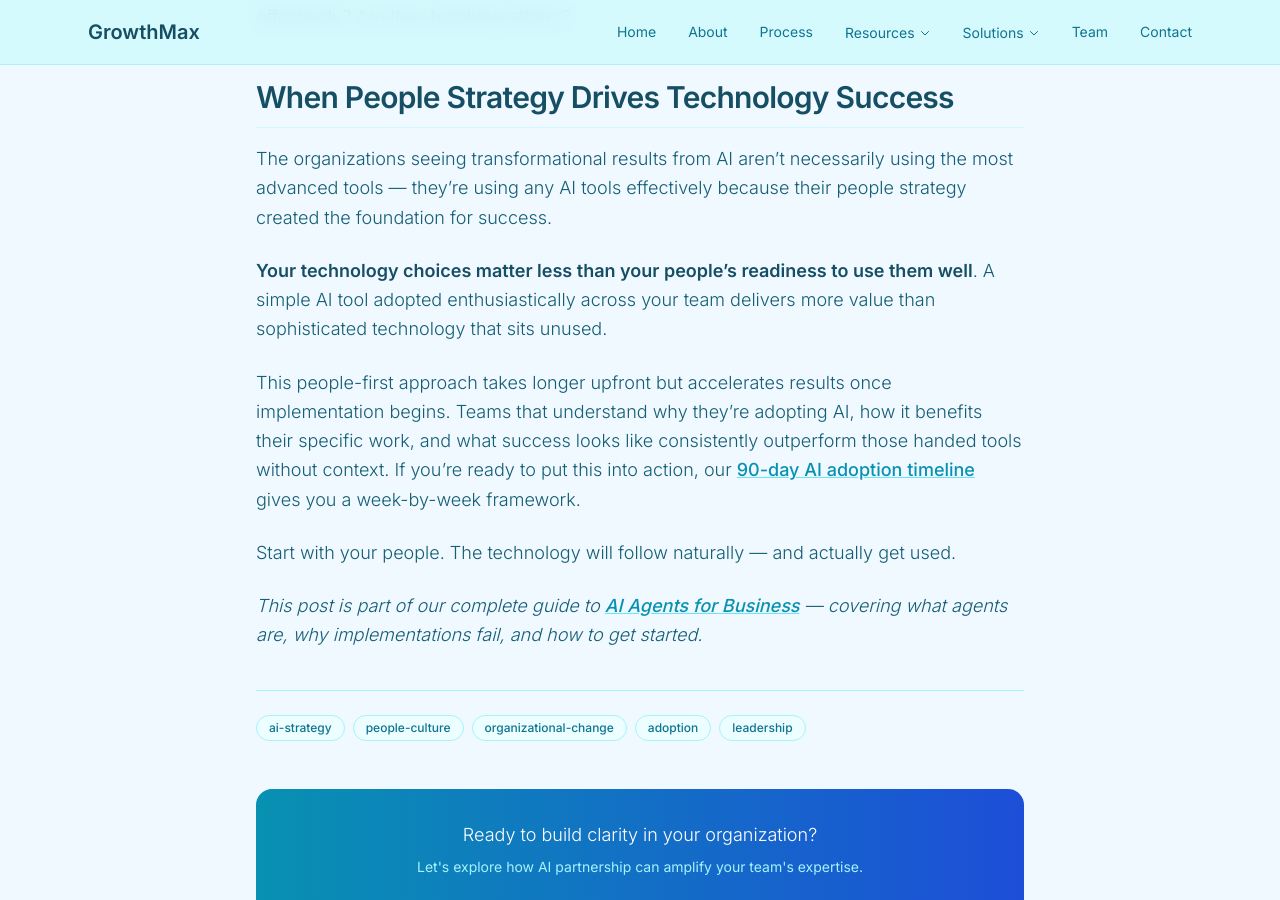
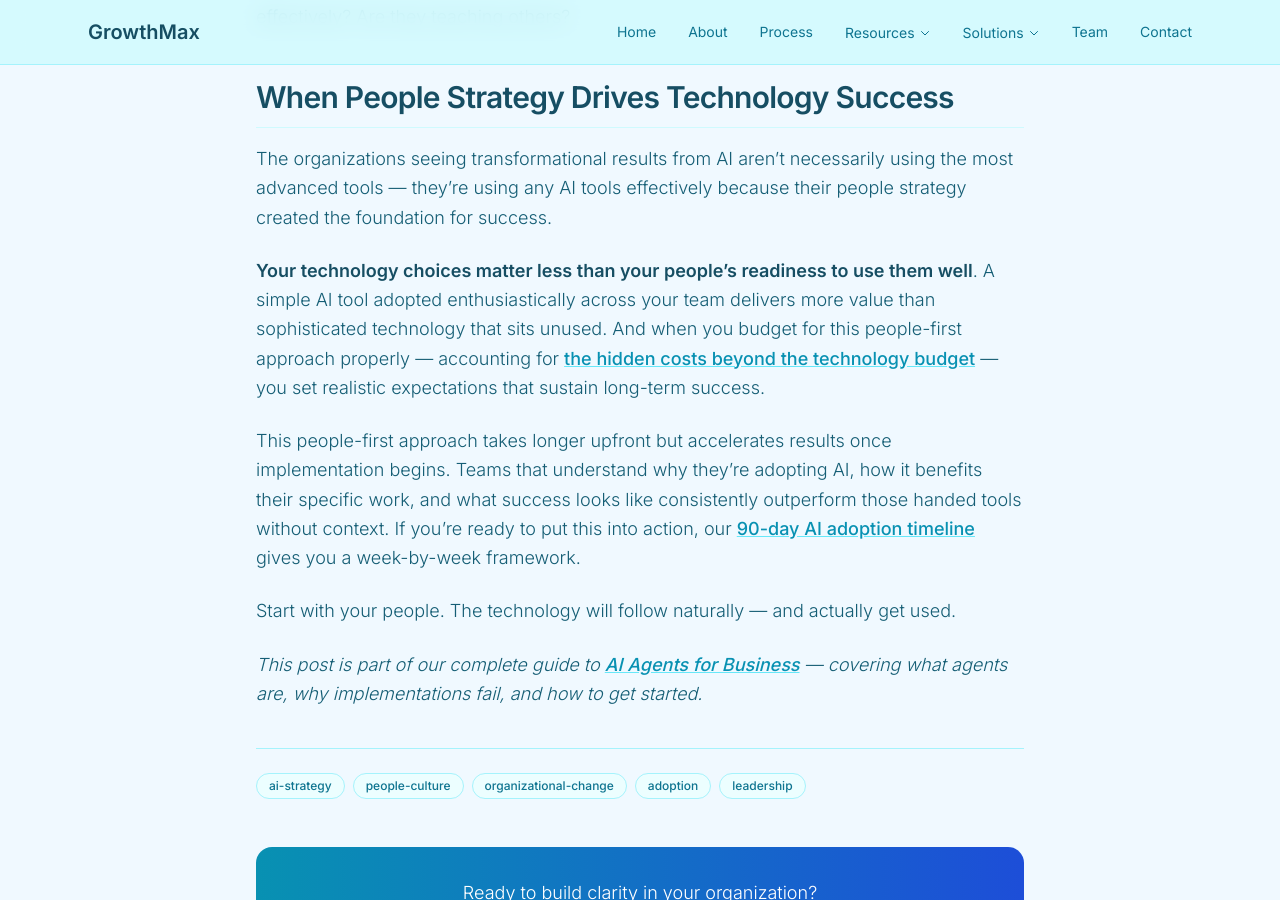
Before and after one commit to growthmaxinc/growthmaxweb, a Jekyll site: the page built from _posts/2026-04-03-people-first-ai-strategy.md, in a window 1280 px wide and 900 px high, scrolled down 5221 px. Built offline with Jekyll 4.4.1, drawn with Linux system fonts in a browser that asks for light colours; nearby versions of some CDN libraries.

Commit message:
Fix hidden-costs blog: add image, internal links, and cross-links
The hidden-costs post was missing a proper blog image and had zero
internal links. Added an iceberg illustration, linked to 6 related
posts + pillar page, and added cross-links from the pillar page,
ROI post, and people-first post. Also renamed orphan blog-people-first
file to include .png extension.

Co-Authored-By: Claude Opus 4.6 <noreply@anthropic.com>

```diff
--- a/_posts/2026-04-03-people-first-ai-strategy.md
+++ b/_posts/2026-04-03-people-first-ai-strategy.md
@@ -133,7 +133,7 @@ Measure skills development through practical assessments, not theoretical tests.
 
 The organizations seeing transformational results from AI aren't necessarily using the most advanced tools — they're using any AI tools effectively because their people strategy created the foundation for success.
 
-**Your technology choices matter less than your people's readiness to use them well**. A simple AI tool adopted enthusiastically across your team delivers more value than sophisticated technology that sits unused.
+**Your technology choices matter less than your people's readiness to use them well**. A simple AI tool adopted enthusiastically across your team delivers more value than sophisticated technology that sits unused. And when you budget for this people-first approach properly — accounting for [the hidden costs beyond the technology budget](/blog/hidden-costs-ai-implementation-beyond-technology-budget/) — you set realistic expectations that sustain long-term success.
 
 This people-first approach takes longer upfront but accelerates results once implementation begins. Teams that understand why they're adopting AI, how it benefits their specific work, and what success looks like consistently outperform those handed tools without context. If you're ready to put this into action, our [90-day AI adoption timeline](/blog/90-day-ai-adoption-timeline/) gives you a week-by-week framework.
 
--- a/ai-agents-for-business.html
+++ b/ai-agents-for-business.html
@@ -240,7 +240,7 @@ permalink: /ai-agents-for-business/
 			<div class="space-y-5 text-cyan-800 font-light leading-relaxed">
 				<p><strong class="font-medium">Measure AI agent ROI across three layers: efficiency gains, quality improvements, and strategic enablement.</strong> The biggest mistake is tracking vanity metrics like "AI-generated responses." What matters is the business outcome: did response time improve? Did customer satisfaction go up? Did your team reclaim hours for higher-value work?</p>
 				<p>When <a href="/blog/measure-roi-first-ai-agent/" class="text-blue-600 hover:text-blue-800 underline">measuring ROI on your first AI agent</a>, think in three layers. First, efficiency gains — the obvious time savings from automating repetitive work. Second, quality improvements — fewer errors, more consistency, better output. Third, strategic enablement — your people spending time on work that actually moves the business forward.</p>
-				<p>Don't forget the hidden benefits that often outweigh the obvious ones: higher employee satisfaction, reduced turnover, better decision quality, and the compound effect of your team operating at a higher level.</p>
+				<p>Don't forget the hidden benefits that often outweigh the obvious ones: higher employee satisfaction, reduced turnover, better decision quality, and the compound effect of your team operating at a higher level. On the flip side, be prepared for <a href="/blog/hidden-costs-ai-implementation-beyond-technology-budget/" class="text-blue-600 hover:text-blue-800 underline">hidden costs that go beyond the technology budget</a> — training, change management, and integration expenses that most organizations underestimate by 40-60%.</p>
 				<p>And measure the human element too. Is the person using the agent more confident? More focused? Do they feel like their expertise matters more, not less? These indicators predict long-term adoption better than any efficiency metric.</p>
 			</div>
 		</div>
```
Also changed, not shown: _posts/2026-03-31-measure-roi-first-ai-agent.md (+1 -1 lines), _posts/2026-04-08-hidden-costs-ai-implementation-beyond-technology-budget.md (+10 -7 lines), blog-hidden-costs-ai-implementation.jpg (added), blog-people-first.png (added).
